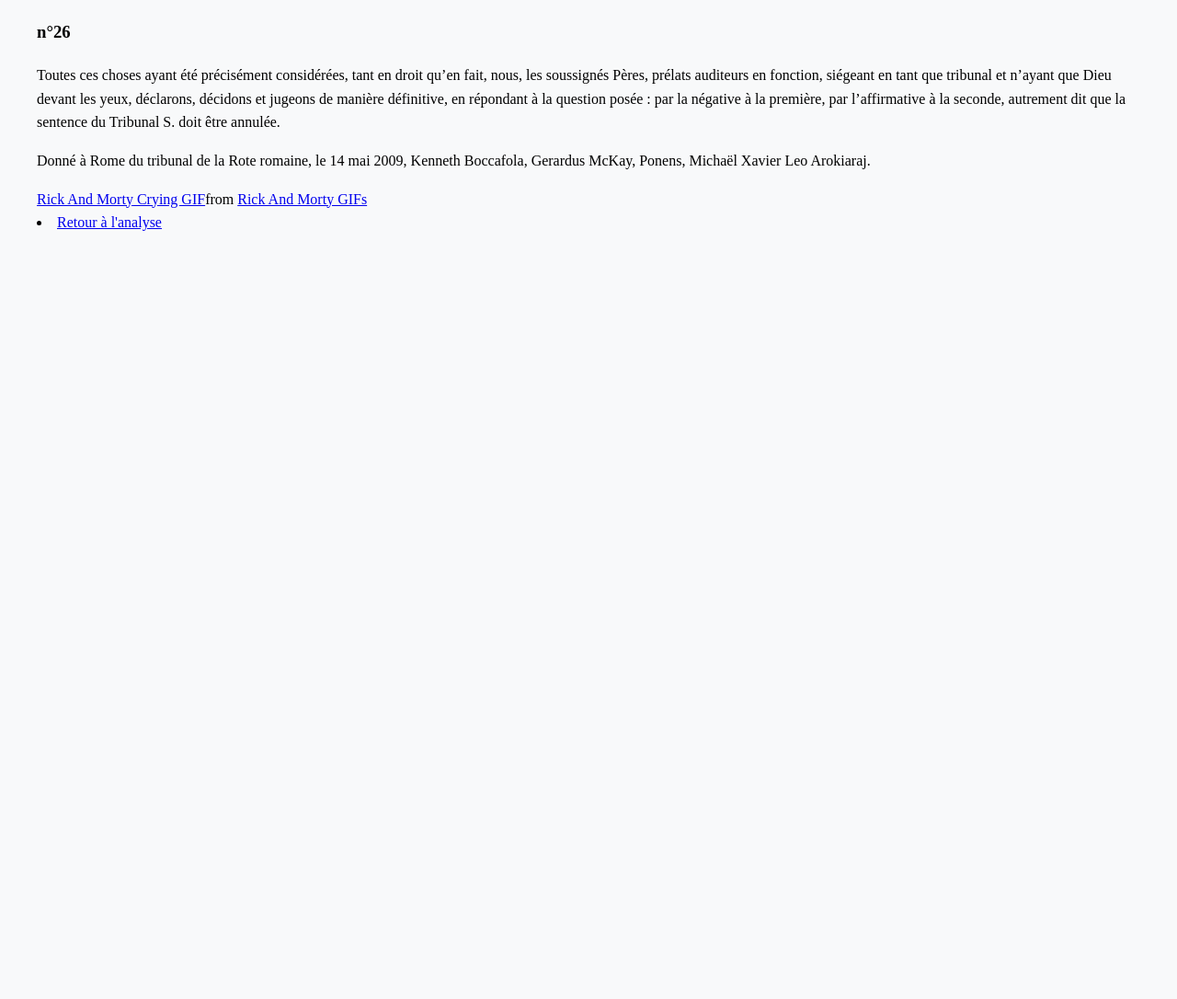
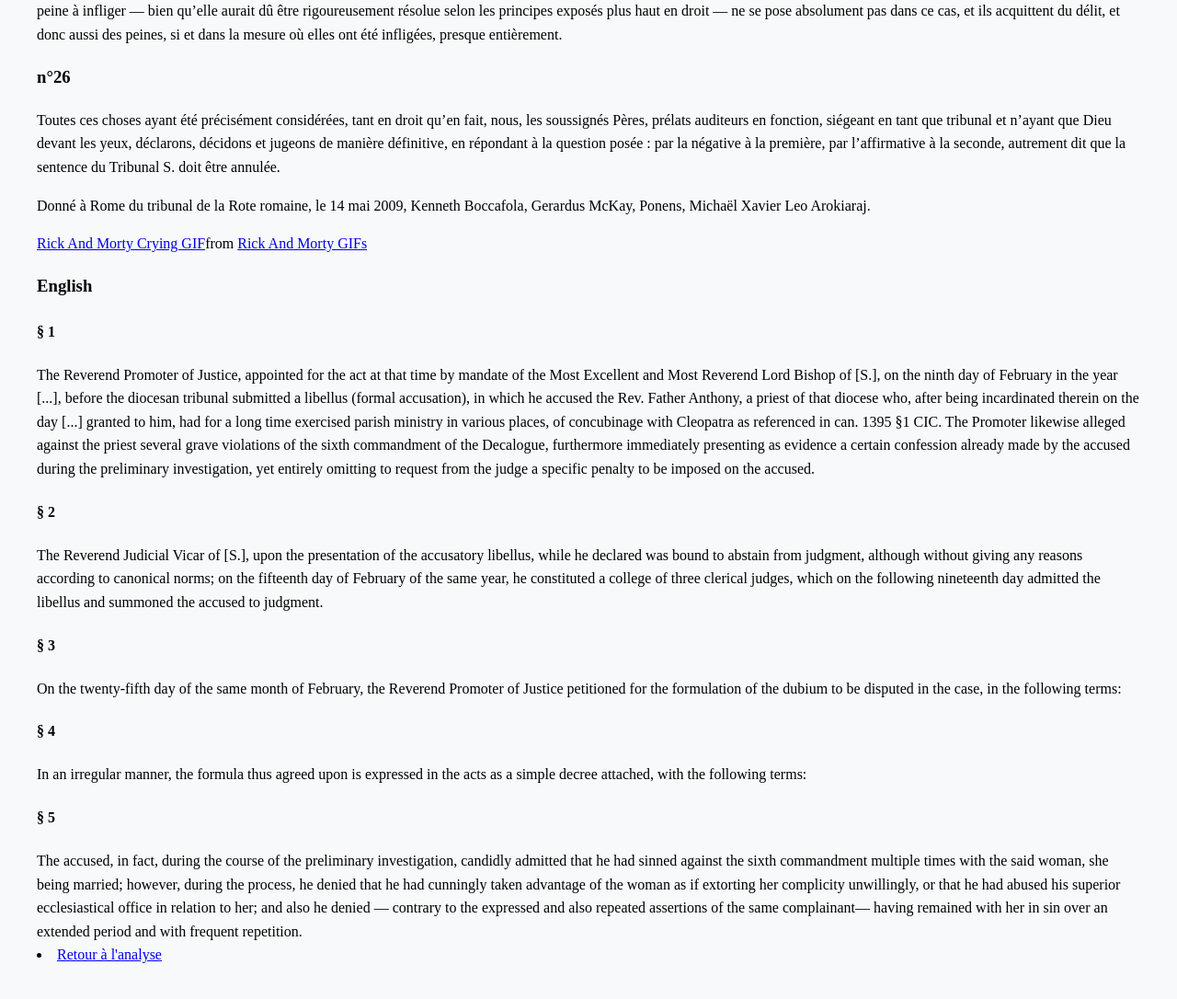
Before and after one commit to elibruyere/rota-traduction, a plain HTML site: page index.html in a window 1280 px wide. Shown: the part 1182-2268 px from the top of the page at 92% size. Before the commit the page ends 1477 px from the top, so only its background shows below. Drawn offline with Linux system fonts and the light colour scheme; a script that the page names is missing.

Commit message:
Update index.html

```diff
--- a/index.html
+++ b/index.html
@@ -16,6 +16,7 @@
 <body>
 <h1>Romana Rota: de concubinatu</h1>
   <h2>Traduction</h2>
+      <h3>Français</h3>
   <h3>n°1</h3>
     <h4>§ 1</h4>
   <p>
@@ -52,4 +53,18 @@ annulée.
       Donné à Rome du tribunal de la Rote romaine, le 14 mai 2009, Kenneth Boccafola, Gerardus McKay, Ponens, Michaël Xavier Leo Arokiaraj.
 </p>
       <div class="tenor-gif-embed" data-postid="26917004" data-share-method="host" data-aspect-ratio="1.77778" data-width="60%"><a href="https://tenor.com/view/rick-and-morty-crying-gif-26917004">Rick And Morty Crying GIF</a>from <a href="https://tenor.com/search/rick+and+morty-gifs">Rick And Morty GIFs</a></div> <script type="text/javascript" async src="https://tenor.com/embed.js"></script>
+
+      <h3>English</h3>
+      <h4>§ 1</h4>
+The Reverend Promoter of Justice, appointed for the act at that time by mandate of the Most Excellent and Most Reverend Lord Bishop of [S.], on the ninth day of February in the year [...], before the diocesan tribunal submitted a libellus (formal accusation), in which he accused the Rev. Father Anthony, a priest of that diocese who, after being incardinated therein on the day [...] granted to him, had for a long time exercised parish ministry in various places, of concubinage with Cleopatra as referenced in can. 1395 §1 CIC. The Promoter likewise alleged against the priest several grave violations of the sixth commandment of the Decalogue, furthermore immediately presenting as evidence a certain confession already made by the accused during the preliminary investigation, yet entirely omitting to request from the judge a specific penalty to be imposed on the accused.
+    <h4>§ 2</h4>
+The Reverend Judicial Vicar of [S.], upon the presentation of the accusatory libellus, while he declared was bound to abstain from judgment, although without giving any reasons according to canonical norms; on the fifteenth day of February of the same year, he constituted a college of three clerical judges, which on the following nineteenth day admitted the libellus and summoned the accused to judgment.
+    <h4>§ 3</h4>
+On the twenty-fifth day of the same month of February, the Reverend Promoter of Justice petitioned for the formulation of the dubium to be disputed in the case, in the following terms:
+   <h4>§ 4</h4>
+In an irregular manner, the formula thus agreed upon is expressed in the acts as a simple decree attached, with the following terms:
+<h4>§ 5</h4>
+      The accused, in fact, during the course of the preliminary investigation, candidly admitted that he had sinned against the sixth commandment multiple times with the said woman, she being married; however, during the process, he denied that he had cunningly taken advantage of the woman as if extorting her complicity unwillingly, or that he had abused his superior ecclesiastical office in relation to her; and also he denied — contrary to the expressed and also repeated assertions of the same complainant— having remained with her in sin over an extended period and with frequent repetition.
+
+
       <li><a href="https://elibruyere.github.io/Rota-Romana/">Retour à l'analyse</a></li>
```
